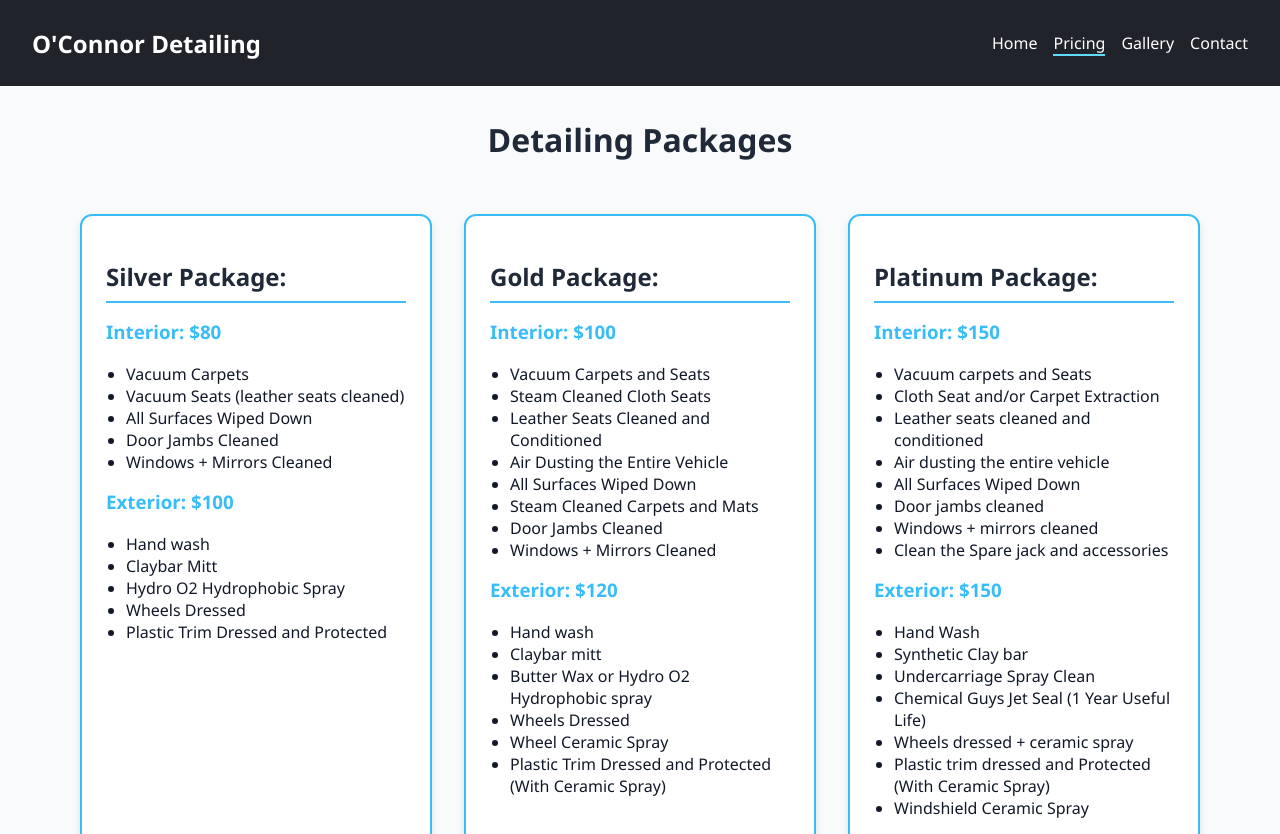
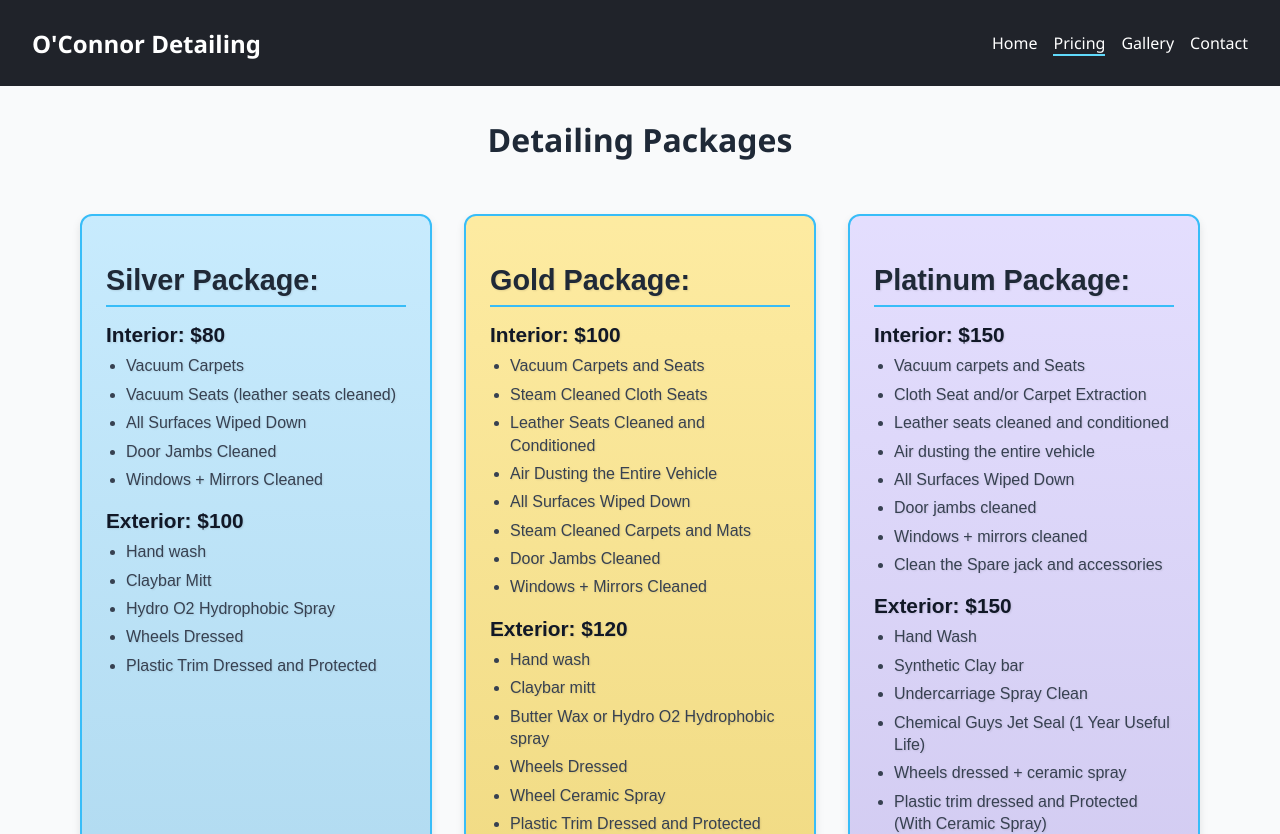
Before and after one commit to cmo7909/OConnorDetailing, a React (Create React App) app in the folder oconnor-detailing/: page /pricing in a window 1280 px wide. Shown: the top 834 px of the page. Built offline with nearby package versions, Linux system fonts and the light colour scheme.

Commit message:
website mostly done

```diff
--- a/oconnor-detailing/src/Pages/AvailabilityCalendar.jsx
+++ b/oconnor-detailing/src/Pages/AvailabilityCalendar.jsx
@@ -3,13 +3,11 @@ import './AvailabilityCalendar.css';
 
 // Format: 'YYYY-MM-DD'
 const unavailableDates = [
+  '2025-05-23',
+  '2025-05-24',
   '2025-05-25',
   '2025-05-26',
-  '2025-05-27',
-  '2025-05-28',
-  '2025-05-29',
-  '2025-05-30',
-  '2025-05-31',
+
 ];
 
 const AvailabilityCalendar = () => {
--- a/oconnor-detailing/src/Pages/Contact.jsx
+++ b/oconnor-detailing/src/Pages/Contact.jsx
@@ -7,7 +7,7 @@ const Contact = () => {
   return (
     <div className="booking-page">
       <h1>Book a Detail</h1>
-      <p>Please check the calendar below to see when we're available!</p>
+      <p>Please check the calendar below to see when we're available! (Avalibility may vary each "free" day)</p>
       <AvailabilityCalendar />
       <div className="contact-page">
       <h1 style={{ textAlign: 'center' }}>Contact Us</h1>
--- a/oconnor-detailing/src/Pages/Gallery.jsx
+++ b/oconnor-detailing/src/Pages/Gallery.jsx
@@ -15,7 +15,7 @@ const projects = [
     id: 'Fishtub',
     year: 2020,
     make: 'Jeep',
-    model: 'Gladiator',
+    model: 'Rubicon Gladiator',
     codeName: 'Fish Tub',
     thumbnail: '/Gallery/Fishtub/thumb.jpeg',
   },
--- a/oconnor-detailing/src/Pages/Home.css
+++ b/oconnor-detailing/src/Pages/Home.css
@@ -4,12 +4,14 @@
 
   /* Hero Section */
 .hero {
-    /* background: url('/your-hero-image.jpg') center/cover no-repeat; */
+  background: url('./MainBackground.jpg') top center/cover no-repeat;
   color: white;
   text-align: center;
   padding: 6rem 2rem;
   background-color: #1f2937;
+  height: 400px; /* add this to control visible area */
 }
+
 
   .hero-content h1 {
     font-size: 2.5rem;
--- /dev/null
+++ b/oconnor-detailing/src/Pages/PackageCard.css
@@ -0,0 +1,59 @@
+.package-card {
+  border-radius: 12px;
+  padding: 20px;
+  box-shadow: 0 6px 16px rgba(0, 0, 0, 0.1);
+  border: 2px solid rgba(0, 0, 0, 0.05);
+  color: #1f2937; /* dark slate gray for good readability */
+  font-family: 'Poppins', 'Raleway', 'Nunito', sans-serif;
+  text-shadow: 1px 1px 2px rgba(0, 0, 0, 0.1);
+  background-repeat: no-repeat;
+  background-position: center;
+  background-size: cover;
+  transition: transform 0.2s ease, box-shadow 0.2s ease, border-color 0.2s ease;
+  cursor: default;
+  user-select: none;
+}
+
+/* The dynamic background colors and gloss gradient are applied inline from React */
+
+/* Hover effect to lift and emphasize */
+.package-card:hover {
+  transform: translateY(-4px) scale(1.03);
+  box-shadow: 0 10px 22px rgba(0, 0, 0, 0.15);
+  border-color: rgba(0, 0, 0, 0.1);
+  outline: none;
+}
+
+/* Titles */
+.package-card > h2 {
+  font-weight: 700;
+  margin-bottom: 16px;
+  font-size: 1.8rem;
+}
+
+/* Section container */
+.package-card .section {
+  margin-bottom: 18px;
+}
+
+/* Section titles */
+.package-card .section > h3 {
+  font-weight: 600;
+  margin-bottom: 8px;
+  font-size: 1.3rem;
+  color: #111827; /* slightly darker for subheadings */
+}
+
+/* Lists */
+.package-card ul {
+  padding-left: 20px;
+  margin: 0;
+  list-style-type: disc;
+}
+
+.package-card li {
+  margin-bottom: 6px;
+  font-size: 1rem;
+  line-height: 1.4;
+  color: #374151; /* medium gray for item text */
+}
--- a/oconnor-detailing/src/Pages/PackageCard.jsx
+++ b/oconnor-detailing/src/Pages/PackageCard.jsx
@@ -1,26 +1,42 @@
 import React from "react";
+import "./PackageCard.css";
 
-const PackageCard = ({name, interiorPrice, exteriorPrice, interiorItems, exteriorItems}) => (
-    <div className = "package-card">
+const backgrounds = {
+  silver: '#bae6fd',   // bright sky blue
+  gold: '#fde68a',     // warm yellow
+  platinum: '#ddd6fe', // soft lilac
+};
+
+const gradientOverlay = 'linear-gradient(to bottom, rgba(255,255,255,0.2), rgba(0,0,0,0.05))';
+
+const PackageCard = ({ name, interiorPrice, exteriorPrice, interiorItems, exteriorItems, variant }) => {
+  const backgroundStyle = {
+    background: `${gradientOverlay}, ${backgrounds[variant?.toLowerCase()] || '#fff'}`,
+  };
+
+  return (
+    <div className="package-card" style={backgroundStyle}>
       <h2>{name} Package:</h2>
 
-        <div className = "section">
+      <div className="section">
         <h3>Interior: ${interiorPrice}</h3>
-
         <ul>
-                {interiorItems.map((item, i) => <li key={i}>{item}</li>)}
+          {interiorItems.map((item, i) => (
+            <li key={i}>{item}</li>
+          ))}
         </ul>
       </div>
 
       <div className="section">
         <h3>Exterior: ${exteriorPrice}</h3>
-
         <ul>
-                {exteriorItems.map((item, i) => <li key={1}>{item}</li>)}
+          {exteriorItems.map((item, i) => (
+            <li key={i}>{item}</li>
+          ))}
         </ul>
       </div>
     </div>
   );
-
+};
 
 export default PackageCard;
--- a/oconnor-detailing/src/Pages/Pricing.jsx
+++ b/oconnor-detailing/src/Pages/Pricing.jsx
@@ -5,6 +5,7 @@ import ExtrasSection from "./ExtraSection";
 const packages = [
     {
         name: 'Silver',
+        variant: 'silver',
         interiorPrice: 80,
         exteriorPrice: 100,
         interiorItems: [
@@ -24,6 +25,7 @@ const packages = [
     },
     {
         name: 'Gold',
+        variant: 'gold',
         interiorPrice: 100,
         exteriorPrice: 120,
         interiorItems: [
@@ -47,6 +49,7 @@ const packages = [
     },
     {
         name: 'Platinum',
+        variant: 'platinum',
         interiorPrice: 150,
         exteriorPrice: 150,
         interiorItems: [
--- a/oconnor-detailing/src/Pages/ProjectDetail.css
+++ b/oconnor-detailing/src/Pages/ProjectDetail.css
@@ -6,31 +6,52 @@
 }
 
 .image-scroll {
+  flex: 3;
   display: flex;
   flex-direction: column;
   gap: 1rem;
   overflow-y: auto;
-    max-height: 70vh;
-    flex: 1;
+  max-height: 80vh;
 }
 
 .image-scroll img {
   width: 100%;
-    border-radius: 8px;
+  border-radius: 10px;
   object-fit: cover;
+  box-shadow: 0 2px 6px rgba(0, 0, 0, 0.1);
 }
 
   .project-description {
-    background: white;
-    padding: 2rem;
+  flex: 1;
+  max-width: 350px;
+  background: #f9fafb;
+  padding: 1.5rem;
   border-radius: 12px;
-    box-shadow: 0 2px 6px rgba(0,0,0,0.1);
-    flex: 1;
+  color: #1f2937;
+  box-shadow: 0 2px 6px rgba(0, 0, 0, 0.05);
+  position: sticky;
+  top: 2rem;
+  height: fit-content;
 }
+
+.project-description h2 {
+  color: #1f2937;
+  border-bottom: 2px solid #38bdf8;
+  margin-bottom: 1rem;
+  padding-bottom: 0.5rem;
+}
+
+.project-description p {
+  margin-bottom: 1rem;
+  line-height: 1.6;
+}
+
+
 
   @media (min-width: 768px) {
     .project-detail-page {
     flex-direction: row;
+    align-items: flex-start;
   }
 
     .image-scroll {
--- a/oconnor-detailing/src/Pages/ProjectDetail.jsx
+++ b/oconnor-detailing/src/Pages/ProjectDetail.jsx
@@ -5,7 +5,7 @@ import './ProjectDetail.css';
 // Static data for now — can be expanded
 const projectDetails = {
   Chickencoop: {
-    title: 'ChickenCoop',
+    title: '"ChickenCoop"',
     images: [
       '/gallery/Chickencoop/1.jpg',
       '/gallery/Chickencoop/2.jpg',
@@ -14,10 +14,11 @@ const projectDetails = {
       '/gallery/Chickencoop/5.jpg',
       '/gallery/Chickencoop/6.jpg',
     ],
-    description: 'This 2012 Chevy Cruise came in after months of neglect... (Add more text here)',
+    description: 'This 2012 Chevy Cruise came in after being purchased from the original owner. The vehicle was used to transport chickens and was evident with the before condition of the seats. The customer wanted the interior cleaned to both get a fresh start and improve the smell in the vehicle.\n\n\n\n Most of the the initial hay and debris were cleaned up with the vaccum and the primary tool for this car was the upholstry extractor. With some time the interior both looked and smelled drastically better making this vehicle the second dirtiest car I have detailed.\n\nThe customer was very happy with the final product and I think the images speak for themselves!',
+
   },
   Fishtub: {
-    title: 'Fishtub',
+    title: '"Fishtub"',
     images: [
       '/gallery/Fishtub/1.jpg',
       '/gallery/Fishtub/2.jpg',
@@ -59,7 +60,7 @@ const projectDetails = {
       '/gallery/Fishtub/38.jpg',
       '/gallery/Fishtub/39.jpg',
     ],
-    description: 'This BMW M4 had deep swirl marks and a stained interior... (Add your detail story)',
+    description: 'This Jeep Gladiator was the primary catering verhicle for the resturant AVVINO. After numerous catering events with dirty dishes and leftover food tossed in the car time had taken its toll. \n\n The exterior was relatively simple, there were numerous iron pits on the sides of the vehicle which was removed with an iron spray which changes purple when dissolving the iron particles. The remaining steps were hand wash + claybar and a wax coating for protection. \n\n  The largest challenge with this detail was the interior, every square inch needed to be wiped down. Additionally a fish sauce was spilled on the back seat seeping into the foam through the seams of the seats. Most of the smell and stain were removed by taking apart the seat and using a steam cleaner + upholstry extractor. \n\n Working solo this vehicle took a few days to complete, becoming by far my most challenging project, but the results at the end made it very rewarding! ',
   },
 };
 
@@ -78,7 +79,9 @@ const ProjectDetail = () => {
       </div>
       <div className="project-description">
         <h2>{project.title}</h2>
-        <p>{project.description}</p>
+        {project.description.split('\n\n').map((para, idx) => (
+          <p key={idx}>{para}</p>
+        ))}
       </div>
     </div>
   );
```
Also changed, not shown: oconnor-detailing/src/Pages/MainBackground.jpg (renamed from oconnor-detailing/public/Gallery/CoverImage/MainBackground.jpg). Lines whose indentation alone changed are shown as unchanged.
